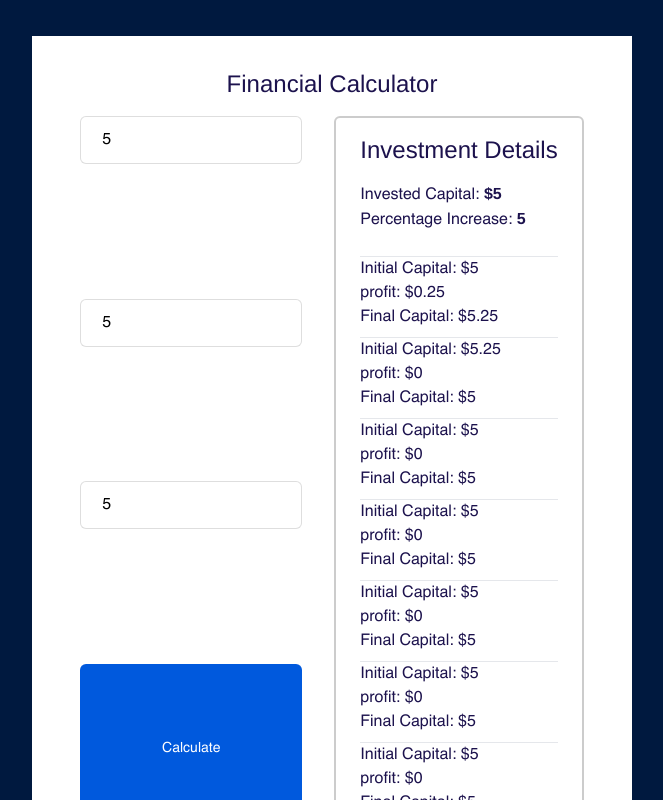
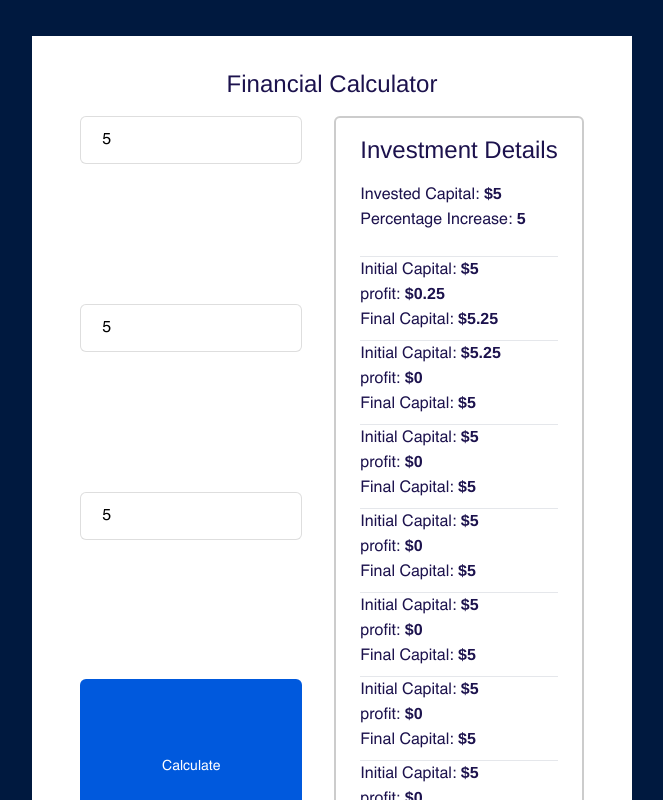
Before and after one commit to Niscolinx/financial-calculator, a React (Create React App) app: page / in a window 1280 px wide. Both pictures are taken after typing "5", "5", "5" into the empty fields and a click on the button "Calculate". Shown: the whole page, without its empty margins (308-971 px from the left). Built offline with nearby package versions, Linux system fonts and the light colour scheme.

Commit message:
working on inputs

```diff
--- a/src/components/Form.jsx
+++ b/src/components/Form.jsx
@@ -103,7 +103,9 @@ const Form = () => {
 
                     <p>
                         Invested Capital:{' '}
-                        <span className='font-bold'>${capital}</span>
+                        <span className='font-bold' className='font-bold'>
+                            ${capital}
+                        </span>
                     </p>
                     <p>
                         Percentage Increase:{' '}
@@ -113,13 +115,18 @@ const Form = () => {
                     <div className='mt-6'>
                         <div className='border-t'>
                             <p>
-                                Initial Capital: <span>${capital}</span>
+                                Initial Capital:{' '}
+                                <span className='font-bold'>${capital}</span>
                             </p>
                             <p>
-                                profit: <span>${profit}</span>
+                                profit:{' '}
+                                <span className='font-bold'>${profit}</span>
                             </p>
                             <p>
-                                Final Capital: <span>${finalCapital}</span>
+                                Final Capital:{' '}
+                                <span className='font-bold'>
+                                    ${finalCapital}
+                                </span>
                             </p>
                         </div>
                         {details &&
@@ -128,14 +135,21 @@ const Form = () => {
                                     <div className='border-t mt-2' key={i}>
                                         <p>
                                             Initial Capital:{' '}
-                                            <span>${value.capital}</span>
+                                            <span className='font-bold'>
+                                                ${value.capital}
+                                            </span>
                                         </p>
                                         <p>
-                                            profit: <span>${value.profit}</span>
+                                            profit:{' '}
+                                            <span className='font-bold'>
+                                                ${value.profit}
+                                            </span>
                                         </p>
                                         <p>
                                             Final Capital:{' '}
-                                            <span>${value.finalCapital}</span>
+                                            <span className='font-bold'>
+                                                ${value.finalCapital}
+                                            </span>
                                         </p>
                                     </div>
                                 )
```
